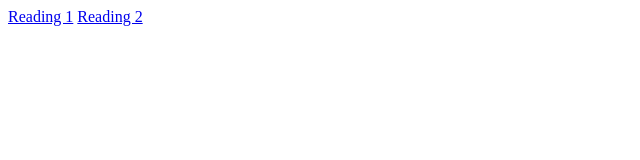
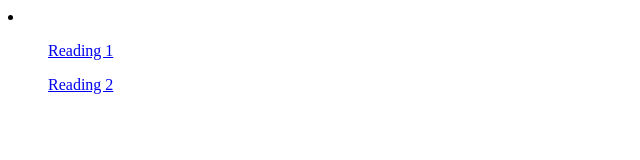
Before and after one commit to moayidalsubhi/moayidalsubhi.github.io, a plain HTML site: page index.html in a window 1280 px wide. Shown: the whole page, without its empty margins (0-640 px from the left). Drawn offline with Linux system fonts and the light colour scheme.

Commit message:
ordered list

```diff
--- a/index.html
+++ b/index.html
@@ -6,8 +6,14 @@
     <title>IELTS Practice</title>
 </head>
 <body>
-    <a href="/reading/practice-1/index.html">Reading 1</a>
-    <a href="/reading/practice-2/index.html">Reading 2</a>
+    <li>
+        <ol>
+            <a href="/reading/practice-1/index.html">Reading 1</a>
+        </ol>
+        <ol>
+            <a href="/reading/practice-2/index.html">Reading 2</a>
+        </ol>
+    </li>
 
 </body>
 </html>
```
